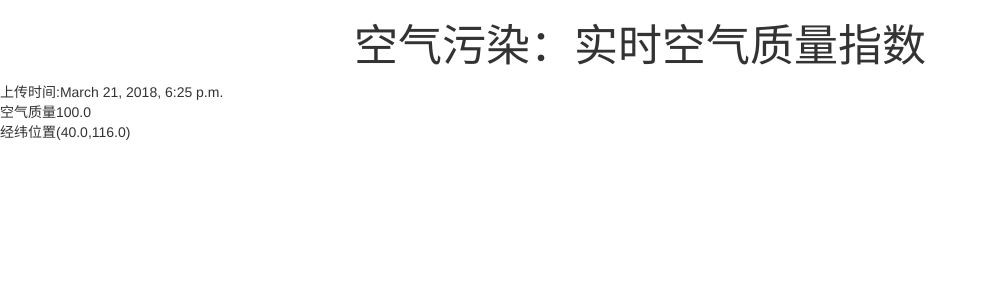
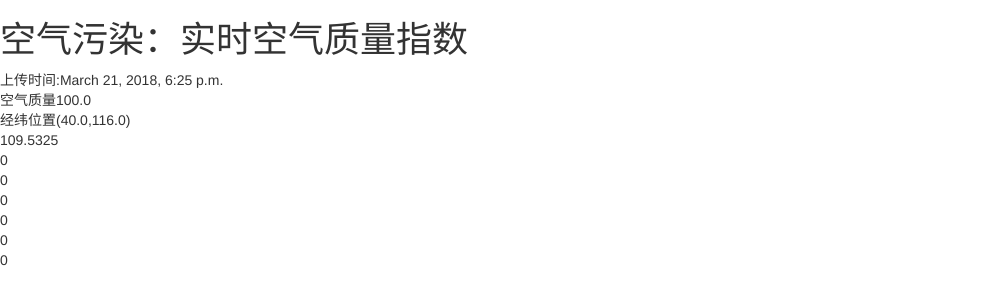
Before and after one commit to lsqls/iotwebsite, a Django app: page /smoke/ in a window 1280 px wide. Shown: the top 305 px of the page, without its empty margins (0-987 px from the left). Run offline with Django 3.2, Linux system fonts and the light colour scheme; data comes from the database, SQL or seed files in the repository; both versions use the stored data as it was after the commit; some libraries are stand-ins or nearby versions.

Commit message:
后端complete

```diff
--- a/iotwebsite/settings.py
+++ b/iotwebsite/settings.py
@@ -25,7 +25,7 @@ SECRET_KEY = 'jt#jl64p!l692xk=5wjalz!-x&=eqf=dsmrpyxx300&vk(-@%k'
 # SECURITY WARNING: don't run with debug turned on in production!
 DEBUG = True
 
-ALLOWED_HOSTS = []
+ALLOWED_HOSTS = [u'10.122.234.95',u'127.0.0.1']
 
 
 # Application definition
--- a/smoke/models.py
+++ b/smoke/models.py
@@ -2,10 +2,10 @@
 from __future__ import unicode_literals
 
 from django.db import models
-
+from datetime import  datetime
 # Create your models here.
 class smoke(models.Model):
-    uploadtime=models.DateTimeField(auto_now=True)
+    uploadtime=models.DateTimeField(default=datetime.now())
     value=models.FloatField(default=-1)
     longitude=models.FloatField(default=116)
     latitude=models.FloatField(default=40)
--- a/smoke/templates/smoke/index.html
+++ b/smoke/templates/smoke/index.html
@@ -19,10 +19,7 @@
     <![endif]-->
   </head>
   <body>
-  <center class="center">
-      <h1 class="h1">
-          <div style="padding: 2px; font-size: 44px;">空气污染：实时空气质量指数</div></h1>
-  </center>
+      <h1 class="h1">空气污染：实时空气质量指数</h1>
     {% if lastest_record %}
         <div>上传时间:{{ lastest_record.uploadtime }} </div>
         <div>空气质量{{ lastest_record.value }}</div>
@@ -30,6 +27,12 @@
     {% else %}
         <p class="p">No datas are available.</p>
     {% endif %}
+    {% if weekavg %}
+      <div>{{ weekavg }}</div>
+      {% endif %}
+ {% for data in Hlist %}
+      <div>{{ data }} </div>
+      {% endfor %}
     <!-- jQuery (necessary for Bootstrap's JavaScript plugins) -->
     <script src="https://cdn.bootcss.com/jquery/1.12.4/jquery.min.js"></script>
     <!-- Include all compiled plugins (below), or include individual files as needed -->
--- a/smoke/views.py
+++ b/smoke/views.py
@@ -1,13 +1,27 @@
 # -*- coding: utf-8 -*-
 from __future__ import unicode_literals
 from .models import smoke
-import datetime
+from django.db.models import Avg
+from  datetime import datetime, timedelta
 from django.shortcuts import render
 from django.shortcuts import HttpResponse
 # Create your views here.
 def index(request):
     lastest_record=smoke.objects.order_by('-id')[0]
-    content={'lastest_record':lastest_record}
+    now = datetime.now()
+    enddate = datetime(now.year, now.month, now.day, 0, 0)
+    weekago = enddate - timedelta(weeks=1)
+    weekavg = smoke.objects.filter(uploadtime__range=[weekago, enddate]).aggregate(Avg('value'))['value__avg']
+    Hlist = []
+    for i in range(1, 7):
+        starthour = datetime(now.year, now.month, now.day, now.hour - i, 0)
+        endhour=starthour+timedelta(hours=1)
+        houravg = smoke.objects.filter(uploadtime__range=[starthour,endhour ]).aggregate(Avg('value'))['value__avg']
+        if(houravg):
+            Hlist.append(houravg)
+        else:
+            Hlist.append(0)
+    content={'lastest_record':lastest_record,'weekavg':weekavg,'Hlist':Hlist}
     return render(request,'smoke/index.html',content)
 def upload(request,value,longitude,latitude):
     info={"value":value,'longitude':longitude,'latitude':latitude}
```
Also changed, not shown: db.sqlite3, smoke/migrations/0002_auto_20180321_1916.py (added), 4 other files.
